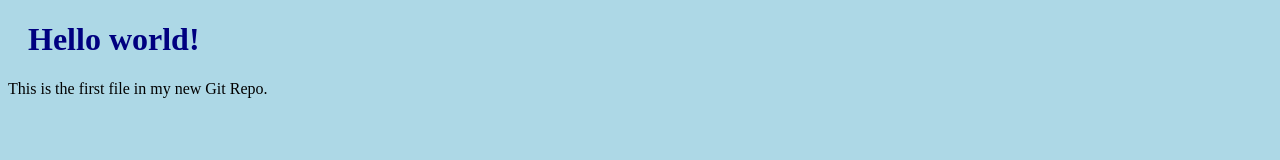
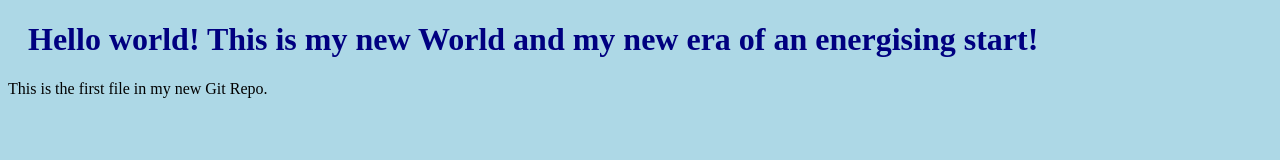
Before and after one commit to raj-kawyanshu/Git_Learn, a plain HTML site: page index.html in a window 1280 px wide. Drawn offline with Linux system fonts and the light colour scheme.

Commit message:
A New ERA

```diff
--- a/index.html
+++ b/index.html
@@ -6,7 +6,7 @@
 </head>
 <body>
 
-<h1>Hello world!</h1>
+<h1>Hello world! This is my new World and my new era of an energising start!</h1>
 <p>This is the first file in my new Git Repo.</p>
 
 </body>
```
